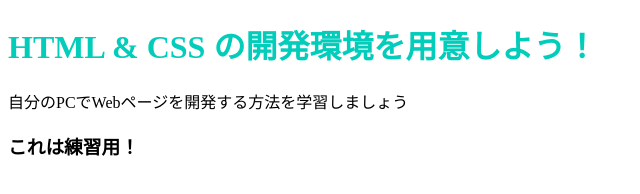
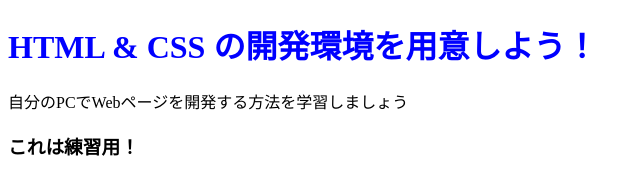
Before and after one commit to samepo/samepo, a plain HTML site: page index.html in a window 1280 px wide. Shown: the whole page, without its empty margins (0-640 px from the left). Drawn offline with Linux system fonts and the light colour scheme.

Commit message:
Update stylesheet.css

```diff
--- a/stylesheet.css
+++ b/stylesheet.css
@@ -1,3 +1,3 @@
 .title {
-    color: #02ccba;
+    color: blue;
   }
```
